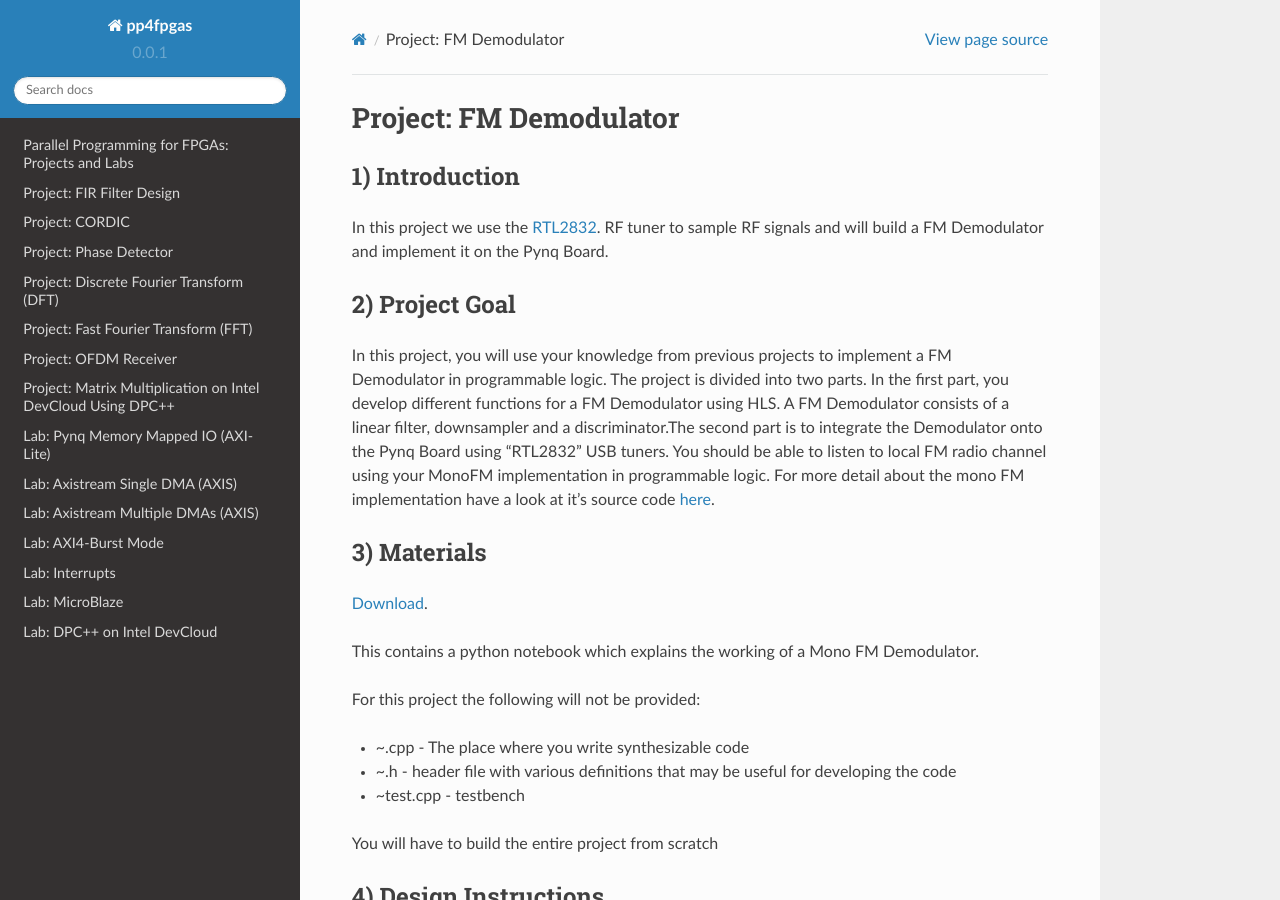
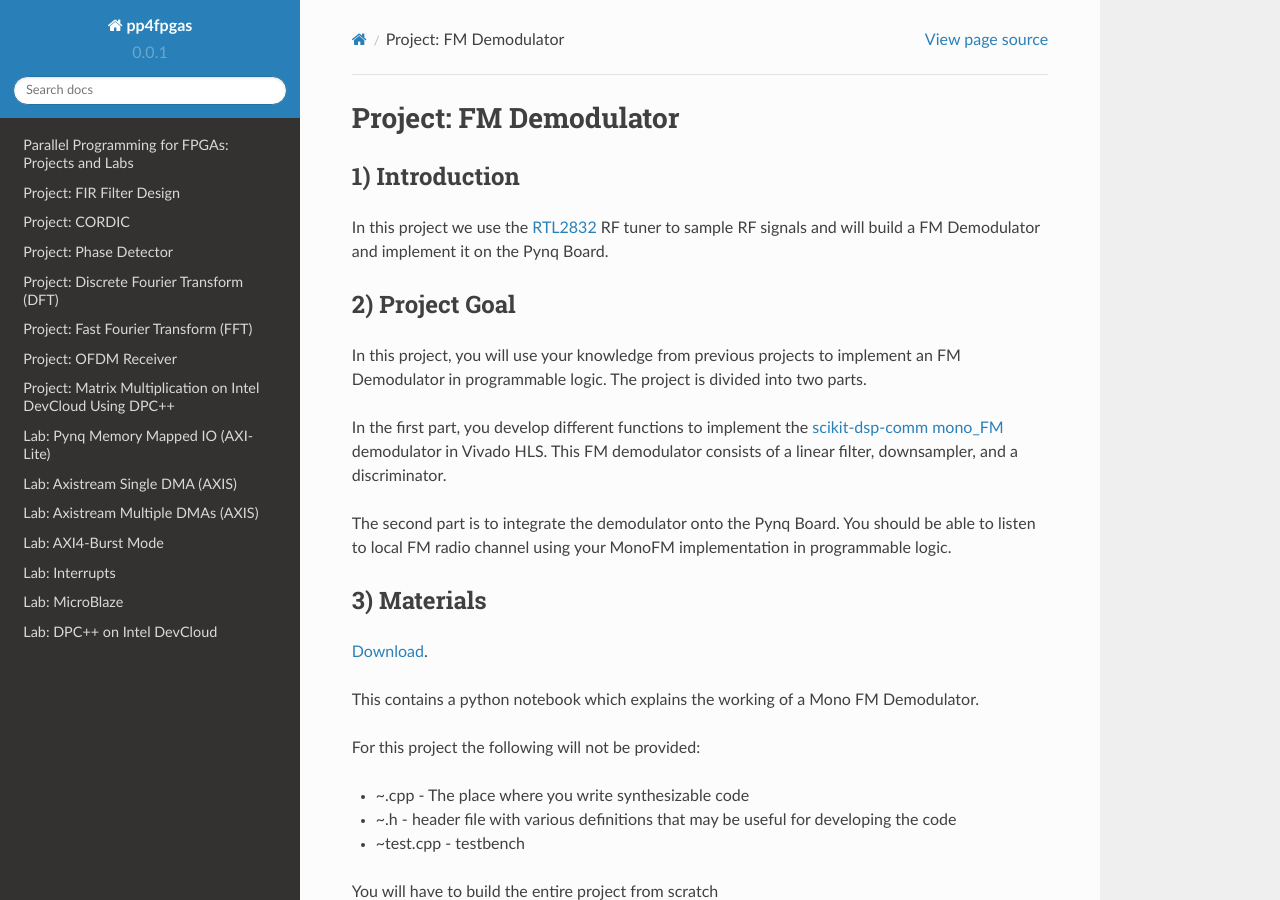
Before and after one commit to KastnerRG/Read_the_docs, a Sphinx documentation site: the page built from docs/mono_fm.rst, in a window 1280 px wide and 900 px high. Built offline with Sphinx 7.4.7 and the Read the Docs theme 2.0.0, drawn with Linux system fonts in a browser that asks for light colours.

Commit message:
Update mono_fm.rst

```diff
--- a/docs/mono_fm.rst
+++ b/docs/mono_fm.rst
@@ -8,12 +8,17 @@ Project: FM Demodulator
 
 1) Introduction
 ---------------
-In this project we use the `RTL2832 <https://www.rtl-sdr.com/tag/rtl2832/>`_. RF tuner to sample RF signals and will build a FM Demodulator and implement it on the Pynq Board.
+In this project we use the `RTL2832 <https://www.rtl-sdr.com/tag/rtl2832/>`_ RF tuner to sample RF signals and will build a FM Demodulator and implement it on the Pynq Board.
 
 2) Project Goal
 ---------------
 
-In this project, you will use your knowledge from previous projects to implement a FM Demodulator in programmable logic. The project is divided into two parts. In the first part, you develop different functions for a FM Demodulator using HLS. A FM Demodulator consists of a linear filter, downsampler and a discriminator.The second part is to integrate the Demodulator onto the Pynq Board using "RTL2832" USB tuners. You should be able to listen to local FM radio channel using your MonoFM implementation in programmable logic. For more detail about the mono FM implementation have a look at it's source code `here <https://github.com/mwickert/scikit-dsp-comm/blob/master/sk_dsp_comm/rtlsdr_helper.py>`_.
+
+In this project, you will use your knowledge from previous projects to implement an FM Demodulator in programmable logic. The project is divided into two parts.
+
+In the first part, you develop different functions to implement the `scikit-dsp-comm mono_FM <https://github.com/mwickert/scikit-dsp-comm/blob/master/sk_dsp_comm/rtlsdr_helper.py>`_ demodulator in Vivado HLS. This FM demodulator consists of a linear filter, downsampler, and a discriminator.
+
+The second part is to integrate the demodulator onto the Pynq Board. You should be able to listen to local FM radio channel using your MonoFM implementation in programmable logic.
 
 3) Materials
 ------------
```
